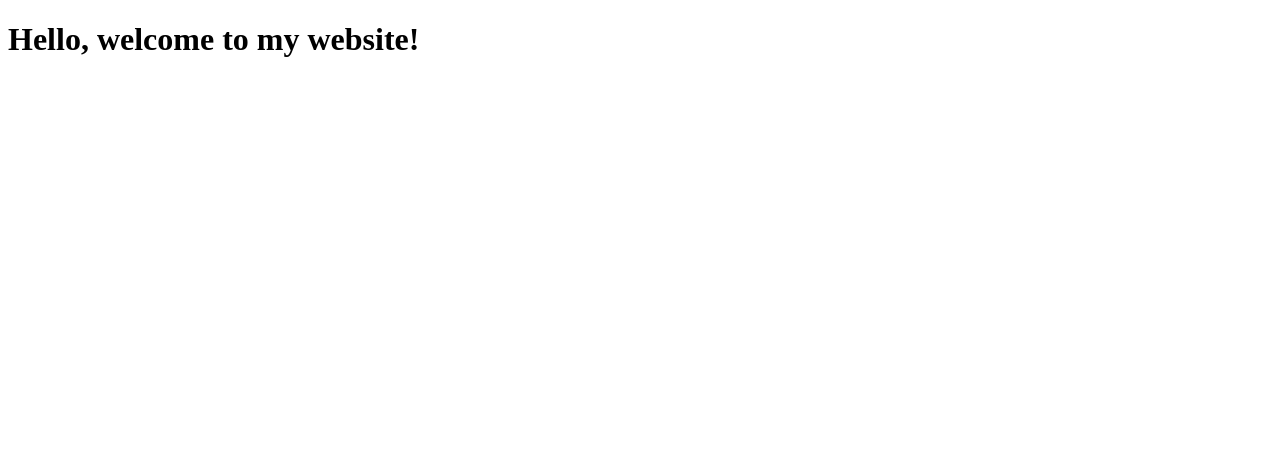
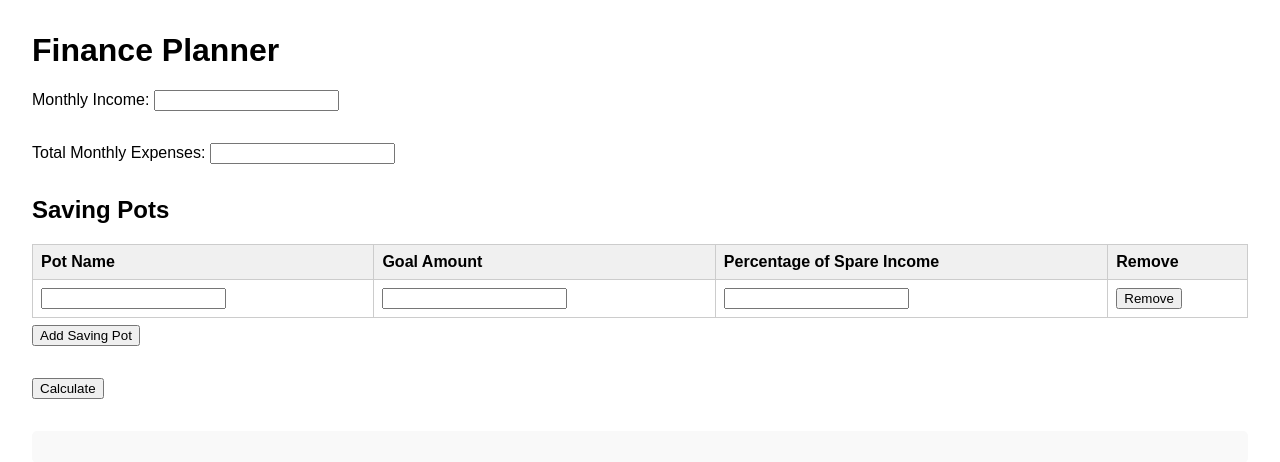
Before and after one commit to amarshall1312/PythonFlaskFinance, a Flask app: page /second in a window 1280 px wide. Shown: the top 462 px of the page. Run offline with Flask 3, Linux system fonts and the light colour scheme.

Commit message:
adding calc page

```diff
--- a/templates/second.html
+++ b/templates/second.html
@@ -3,9 +3,69 @@
 <head>
     <meta charset="UTF-8">
     <meta name="viewport" content="width=device-width, initial-scale=1.0">
-    <title>Welcome</title>
+    <title>Finance Planner</title>
+    <style>
+        body { font-family: Arial, sans-serif; margin: 2em; }
+        table { border-collapse: collapse; width: 100%; margin-top: 1em; }
+        th, td { border: 1px solid #ccc; padding: 0.5em; text-align: left; }
+        th { background: #f0f0f0; }
+        .form-section { margin-bottom: 2em; }
+        .add-pot-btn { margin-top: 0.5em; }
+        .results { margin-top: 2em; background: #f9f9f9; padding: 1em; border-radius: 5px; }
+    </style>
 </head>
 <body>
-    <h1>Hello, welcome to my website!</h1>
+    <h1>Finance Planner</h1>
+    <form method="POST" action="/calculate">
+        <div class="form-section">
+            <label for="income">Monthly Income:</label>
+            <input type="number" id="income" name="income" required>
+        </div>
+        <div class="form-section">
+            <label for="expenses">Total Monthly Expenses:</label>
+            <input type="number" id="expenses" name="expenses" required>
+        </div>
+        <div class="form-section">
+            <h2>Saving Pots</h2>
+            <table id="pots-table">
+                <thead>
+                    <tr>
+                        <th>Pot Name</th>
+                        <th>Goal Amount</th>
+                        <th>Percentage of Spare Income</th>
+                        <th>Remove</th>
+                    </tr>
+                </thead>
+                <tbody>
+                    <tr>
+                        <td><input type="text" name="pot_name[]" required></td>
+                        <td><input type="number" name="pot_goal[]" required></td>
+                        <td><input type="number" name="pot_percent[]" required></td>
+                        <td><button type="button" onclick="removePotRow(this)">Remove</button></td>
+                    </tr>
+                </tbody>
+            </table>
+            <button type="button" class="add-pot-btn" onclick="addPotRow()">Add Saving Pot</button>
+        </div>
+        <button type="submit">Calculate</button>
+    </form>
+    <div class="results" id="results">
+        <!-- Results will be displayed here by backend -->
+    </div>
+    <script>
+        function addPotRow() {
+            const table = document.getElementById('pots-table').getElementsByTagName('tbody')[0];
+            const newRow = table.rows[0].cloneNode(true);
+            Array.from(newRow.querySelectorAll('input')).forEach(input => input.value = '');
+            table.appendChild(newRow);
+        }
+        function removePotRow(btn) {
+            const row = btn.closest('tr');
+            const table = row.parentNode;
+            if (table.rows.length > 1) {
+                table.removeChild(row);
+            }
+        }
+    </script>
 </body>
 </html>
```
